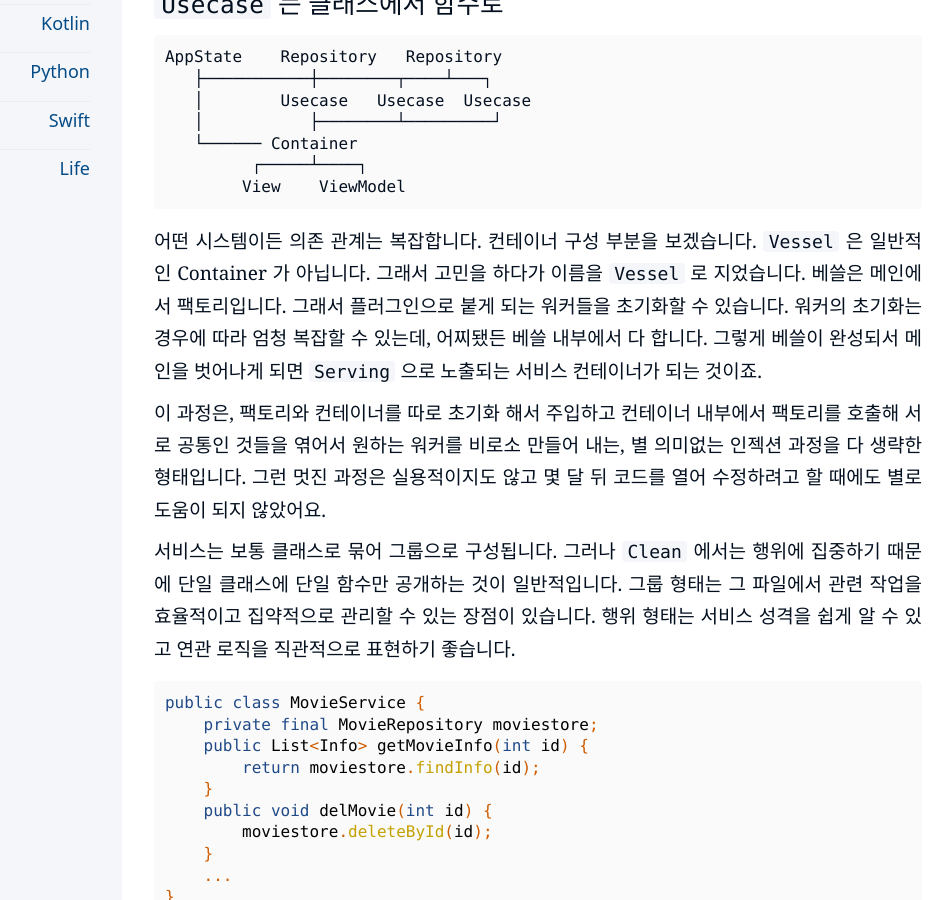
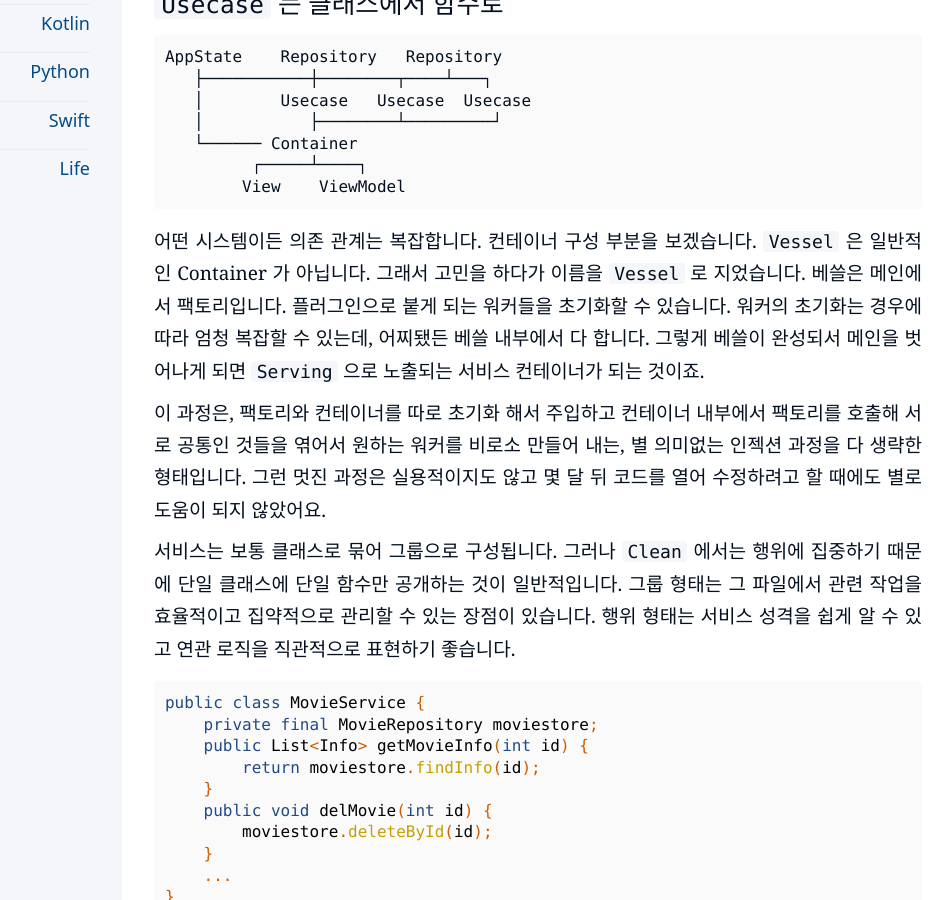
Before and after one commit to kiroshin/kiroshin.github.io, a Jekyll site: the page built from _posts/2024-07-22-hello-pure.md, in a window 1280 px wide and 900 px high, scrolled down 3691 px. Shown: the whole window, without its empty margins (198-1150 px from the left). Built offline with Jekyll 4.4.1, drawn with Linux system fonts in a browser that asks for light colours.

Commit message:
Update 2024-07-22-hello-pure.md

````diff
--- a/_posts/2024-07-22-hello-pure.md
+++ b/_posts/2024-07-22-hello-pure.md
@@ -126,7 +126,7 @@
         View    ViewModel
 ```
 
-어떤 시스템이든 의존 관계는 복잡합니다. 컨테이너 구성 부분을 보겠습니다. `Vessel` 은 일반적인 Container 가 아닙니다. 그래서 고민을 하다가 이름을 `Vessel` 로 지었습니다. 베쓸은 메인에서 팩토리입니다. 그래서 플러그인으로 붙게 되는 워커들을 초기화할 수 있습니다. 워커의 초기화는 경우에 따라 엄청 복잡할 수 있는데, 어찌됐든 베쓸 내부에서 다 합니다. 그렇게 베쓸이 완성되서 메인을 벗어나게 되면 `Serving` 으로 노출되는 서비스 컨테이너가 되는 것이죠.
+어떤 시스템이든 의존 관계는 복잡합니다. 컨테이너 구성 부분을 보겠습니다. `Vessel` 은 일반적인 Container 가 아닙니다. 그래서 고민을 하다가 이름을 `Vessel` 로 지었습니다. 베쓸은 메인에서 팩토리입니다. 플러그인으로 붙게 되는 워커들을 초기화할 수 있습니다. 워커의 초기화는 경우에 따라 엄청 복잡할 수 있는데, 어찌됐든 베쓸 내부에서 다 합니다. 그렇게 베쓸이 완성되서 메인을 벗어나게 되면 `Serving` 으로 노출되는 서비스 컨테이너가 되는 것이죠.
 
 이 과정은, 팩토리와 컨테이너를 따로 초기화 해서 주입하고 컨테이너 내부에서 팩토리를 호출해 서로 공통인 것들을 엮어서 원하는 워커를 비로소 만들어 내는, 별 의미없는 인젝션 과정을 다 생략한 형태입니다. 그런 멋진 과정은 실용적이지도 않고 몇 달 뒤 코드를 열어 수정하려고 할 때에도 별로 도움이 되지 않았어요.
 
````
